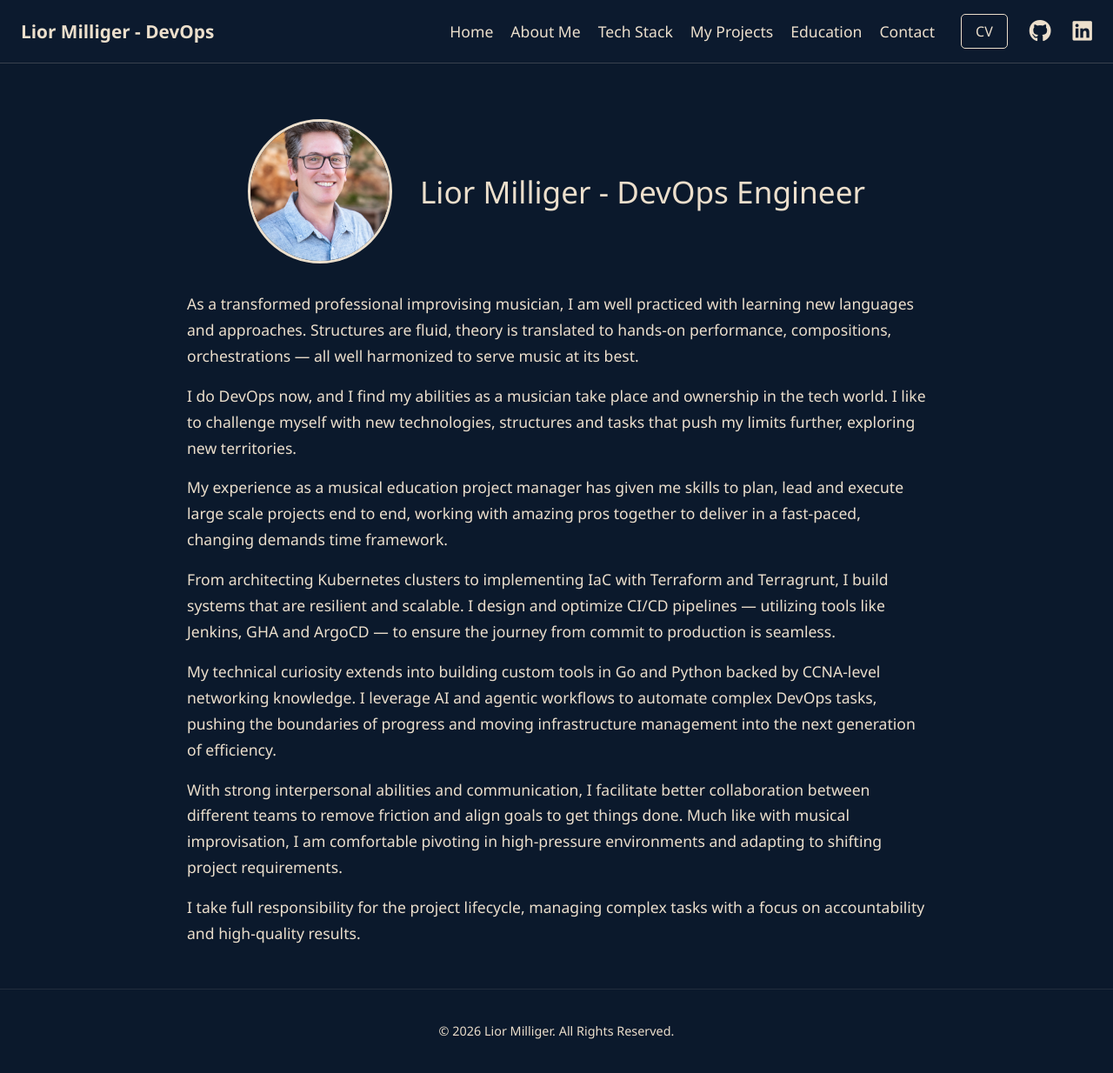
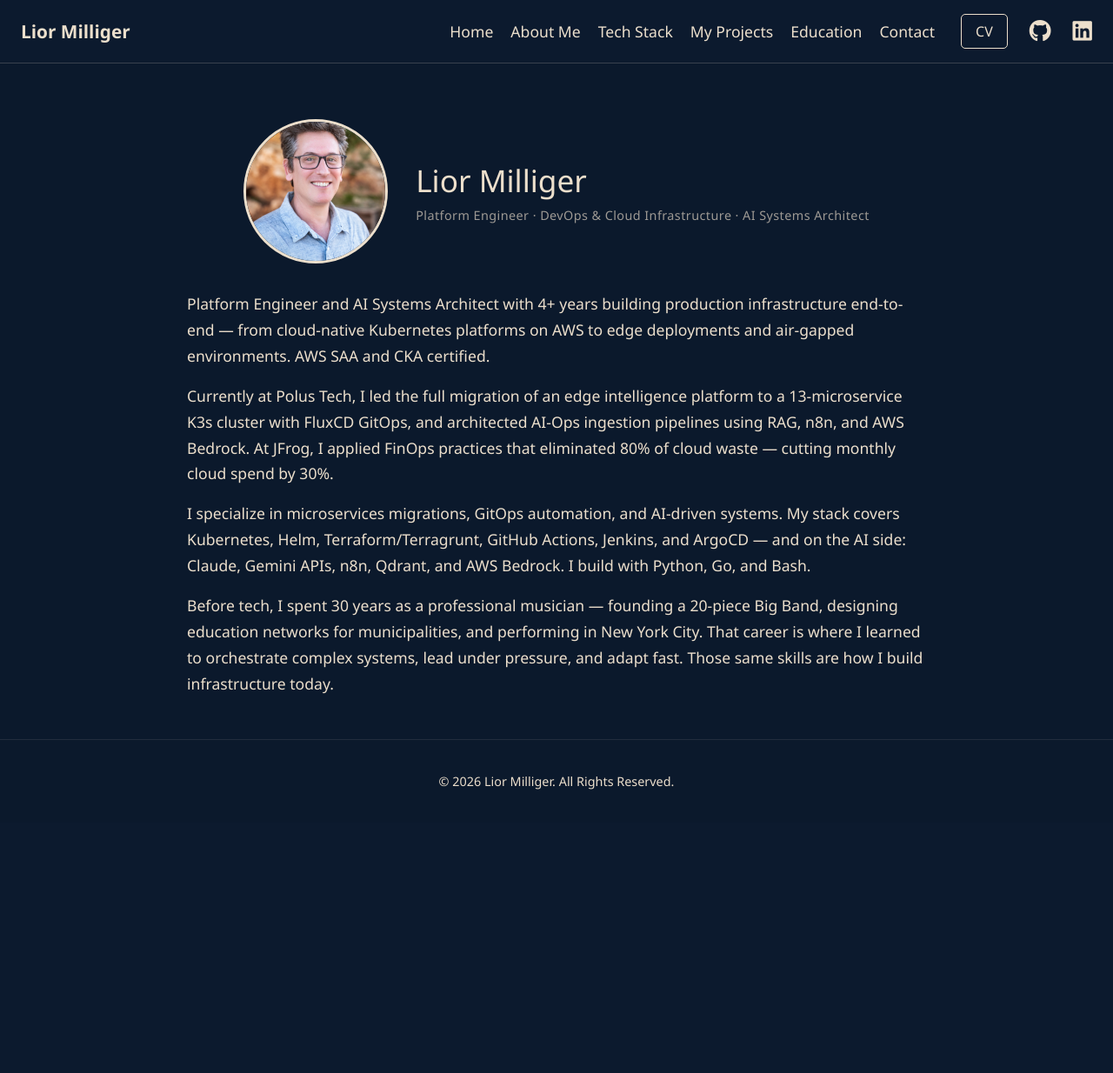
Before and after one commit to liormilliger/mywebsite-app, a Flask app: page / in a window 1280 px wide. Shown: the whole page at 87% size. After the commit the page ends 908 px from the top, so only its background shows below. Run offline with Flask 3, Linux system fonts and the light colour scheme; some libraries are stand-ins or nearby versions.

Commit message:
Changing home page content and about section

```diff
--- a/app/static/css/style.css
+++ b/app/static/css/style.css
@@ -142,10 +142,24 @@ main {
     object-fit: cover;
 }
 
+.welcome-text {
+    display: flex;
+    flex-direction: column;
+    gap: 0.4rem;
+}
+
 .intro-container .welcome-heading {
     font-size: 1.8rem;
     font-weight: 300;
     margin: 0;
+    text-align: center;
+}
+
+.role-titles {
+    font-size: 0.9rem;
+    color: rgba(236, 223, 204, 0.65);
+    margin: 0;
+    letter-spacing: 0.03em;
     text-align: center;
 }
 
@@ -1001,6 +1015,10 @@ footer {
         text-align: left;
     }
 
+    .role-titles {
+        text-align: left;
+    }
+
     /* Tech stack */
     .tech-list { grid-template-columns: repeat(5, 1fr); }
     .tech-display { display: block; }
--- a/app/templates/base.html
+++ b/app/templates/base.html
@@ -12,7 +12,7 @@
 
     <nav>
         <div class="nav-brand">
-            <a href="/">Lior Milliger - DevOps</a>
+            <a href="/">Lior Milliger</a>
         </div>
 
         <button class="hamburger-menu" aria-label="Toggle navigation menu">
--- a/app/templates/index.html
+++ b/app/templates/index.html
@@ -7,18 +7,17 @@
 
     <div class="intro-container">
         <img src="{{ url_for('static', filename='files/LiorPhoto.jpg') }}" alt="A photo of Lior Milliger" class="profile-photo">
-        <h1 class="welcome-heading">Lior Milliger - DevOps Engineer</h1>
+        <div class="welcome-text">
+            <h1 class="welcome-heading">Lior Milliger</h1>
+            <p class="role-titles">Platform Engineer · DevOps & Cloud Infrastructure · AI Systems Architect</p>
+        </div>
     </div>
 
-
     <div class="about-text">
-        <p>As a transformed professional improvising musician, I am well practiced with learning new languages and approaches. Structures are fluid, theory is translated to hands-on performance, compositions, orchestrations — all well harmonized to serve music at its best.</p>
-        <p>I do DevOps now, and I find my abilities as a musician take place and ownership in the tech world. I like to challenge myself with new technologies, structures and tasks that push my limits further, exploring new territories.</p>
-        <p>My experience as a musical education project manager has given me skills to plan, lead and execute large scale projects end to end, working with amazing pros together to deliver in a fast-paced, changing demands time framework.</p>
-        <p>From architecting Kubernetes clusters to implementing IaC with Terraform and Terragrunt, I build systems that are resilient and scalable. I design and optimize CI/CD pipelines — utilizing tools like Jenkins, GHA and ArgoCD — to ensure the journey from commit to production is seamless.</p>
-        <p>My technical curiosity extends into building custom tools in Go and Python backed by CCNA-level networking knowledge. I leverage AI and agentic workflows to automate complex DevOps tasks, pushing the boundaries of progress and moving infrastructure management into the next generation of efficiency.</p>
-        <p>With strong interpersonal abilities and communication, I facilitate better collaboration between different teams to remove friction and align goals to get things done. Much like with musical improvisation, I am comfortable pivoting in high-pressure environments and adapting to shifting project requirements.</p>
-        <p>I take full responsibility for the project lifecycle, managing complex tasks with a focus on accountability and high-quality results.</p>
+        <p>Platform Engineer and AI Systems Architect with 4+ years building production infrastructure end-to-end — from cloud-native Kubernetes platforms on AWS to edge deployments and air-gapped environments. AWS SAA and CKA certified.</p>
+        <p>Currently at Polus Tech, I led the full migration of an edge intelligence platform to a 13-microservice K3s cluster with FluxCD GitOps, and architected AI-Ops ingestion pipelines using RAG, n8n, and AWS Bedrock. At JFrog, I applied FinOps practices that eliminated 80% of cloud waste — cutting monthly cloud spend by 30%.</p>
+        <p>I specialize in microservices migrations, GitOps automation, and AI-driven systems. My stack covers Kubernetes, Helm, Terraform/Terragrunt, GitHub Actions, Jenkins, and ArgoCD — and on the AI side: Claude, Gemini APIs, n8n, Qdrant, and AWS Bedrock. I build with Python, Go, and Bash.</p>
+        <p>Before tech, I spent 30 years as a professional musician — founding a 20-piece Big Band, designing education networks for municipalities, and performing in New York City. That career is where I learned to orchestrate complex systems, lead under pressure, and adapt fast. Those same skills are how I build infrastructure today.</p>
     </div>
 </div>
 {% endblock %}
```
Also changed, not shown: app/templates/about.html (+6 -11 lines), 2 other files.
